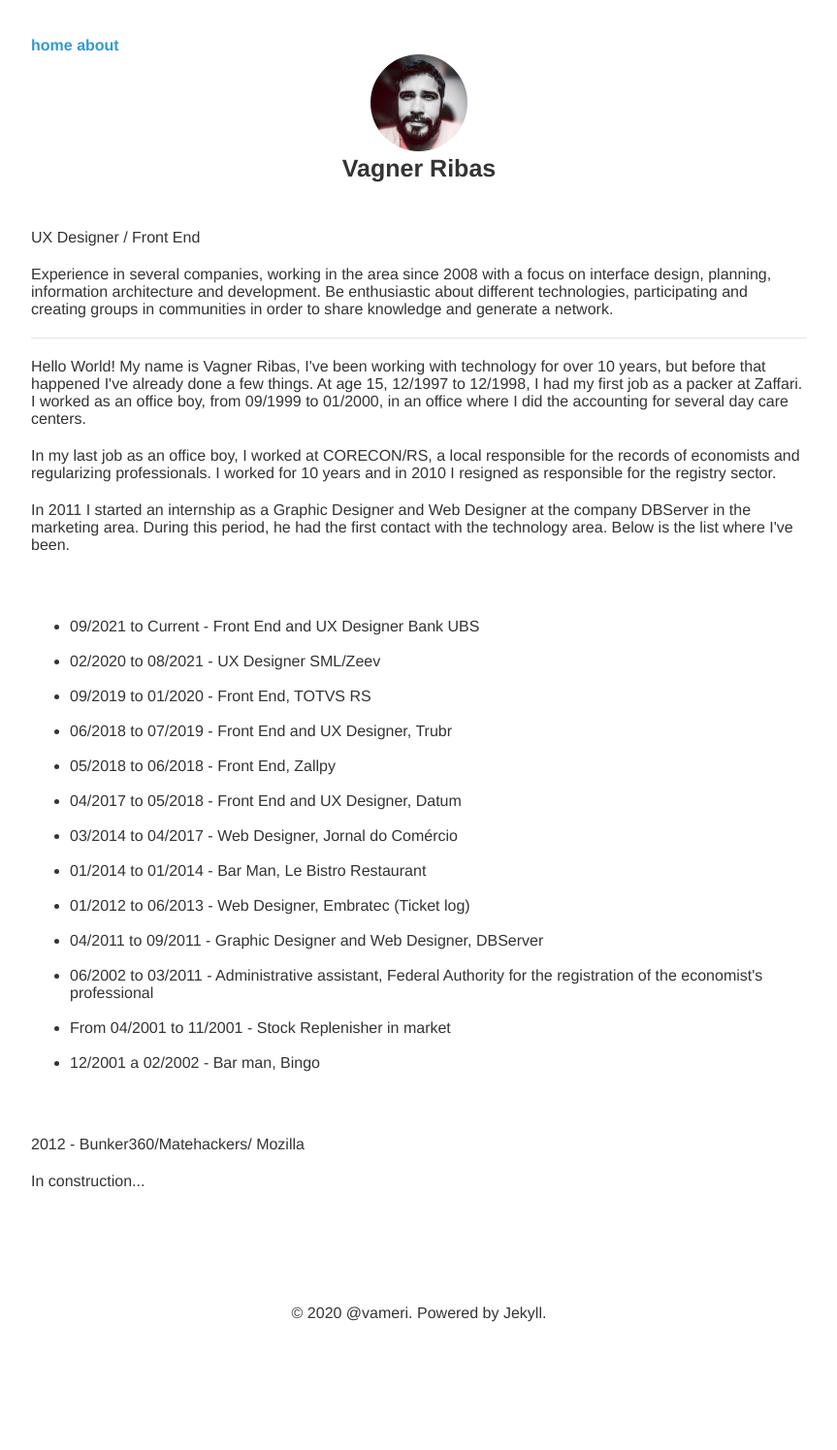
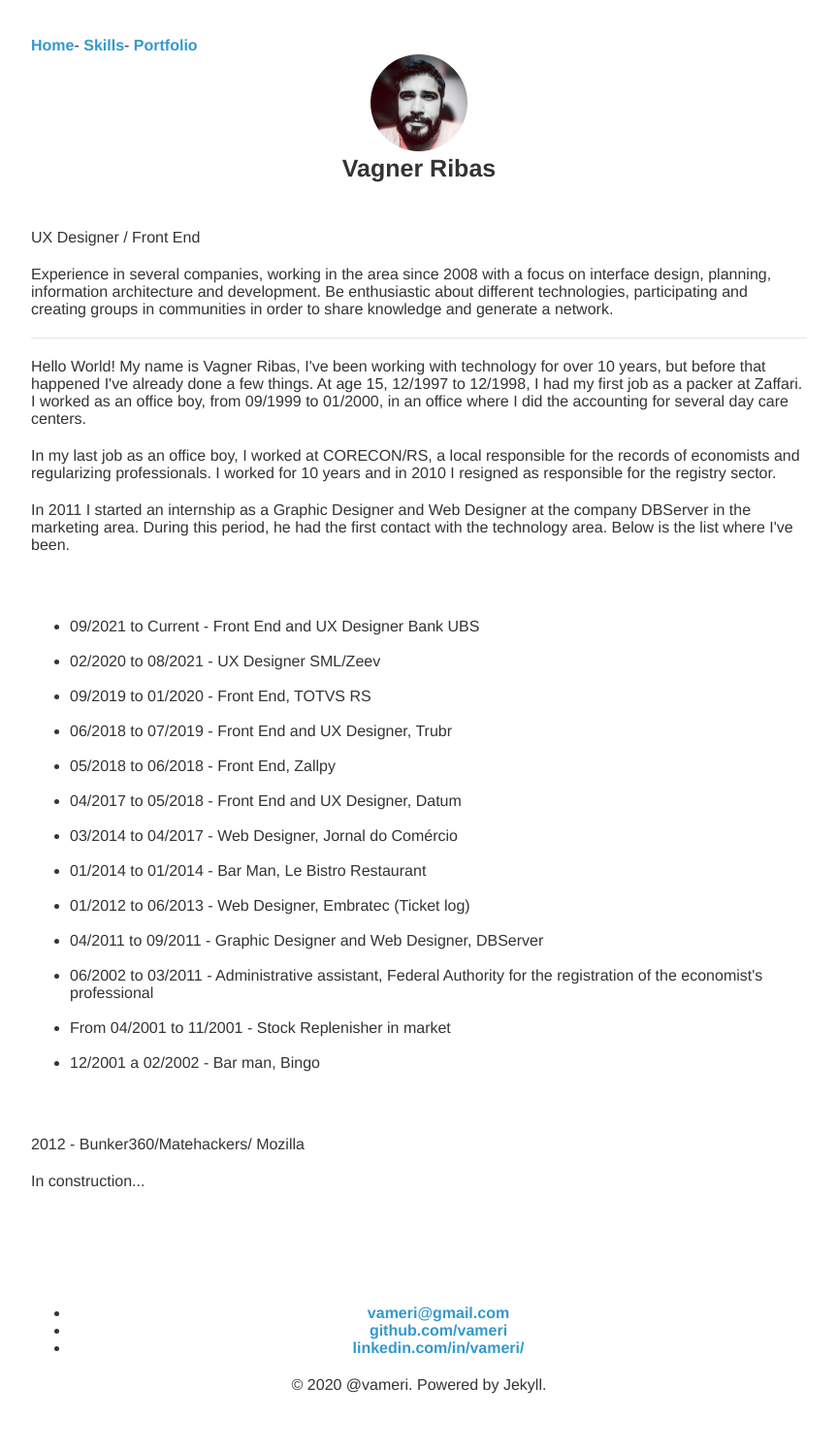
Before and after one commit to vameri/vameri.github.io, a Jekyll site: the page built from index.html, in a window 1280 px wide. Shown: the whole page at 97% size, without its empty margins (208-1071 px from the left). Built offline with Jekyll 4.4.1, drawn with Linux system fonts in a browser that asks for light colours; before the commit the page ends 1421 px from its top, so only the background shows below that.

Commit message:
Add files via upload

```diff
--- a/_layouts/default.html
+++ b/_layouts/default.html
@@ -24,8 +24,10 @@
         <nav class="menu">
          <div class="trigger">
            <div class="trigger-container">
-             <a class="menu-link active" href="/">home</a>
-             <a class="menu-link" href="/about/">about</a>
+             <a class="menu-link active" href="/">Home</a>-
+             <a class="menu-link" href="/about/">Skills</a>-
+             <a class="menu-link" href="/about/">Portfolio</a>
+
             </div>
           </div>
         </nav>
@@ -42,10 +44,11 @@
         {{ content }}
       </section>
       <footer>
-        <!-- <ul id="social">
-          <li><a href="{{ site.author.github }}" alt="github" target="_blanck">GitHub</a></li>
-          <li><a id="email" href="mailto:{{ site.author.email }}">E-mail</a></li>
-        </ul> -->
+        <ul>
+          <li><a href="mailto:vameri@gmail.com" alt="email vameri">vameri@gmail.com</a></li>
+          <li><a href="https://github.com/vameri" alt="github vameri" target="_blanck">github.com/vameri</a></li>
+          <li><a href="http://br.linkedin.com/in/vameri" alt="linkdin vameri" target="_blanck">linkedin.com/in/vameri/</a></li>
+        </ul>
         <p>© 2020 @vameri. Powered by Jekyll.</p>
 
       </footer>
```
